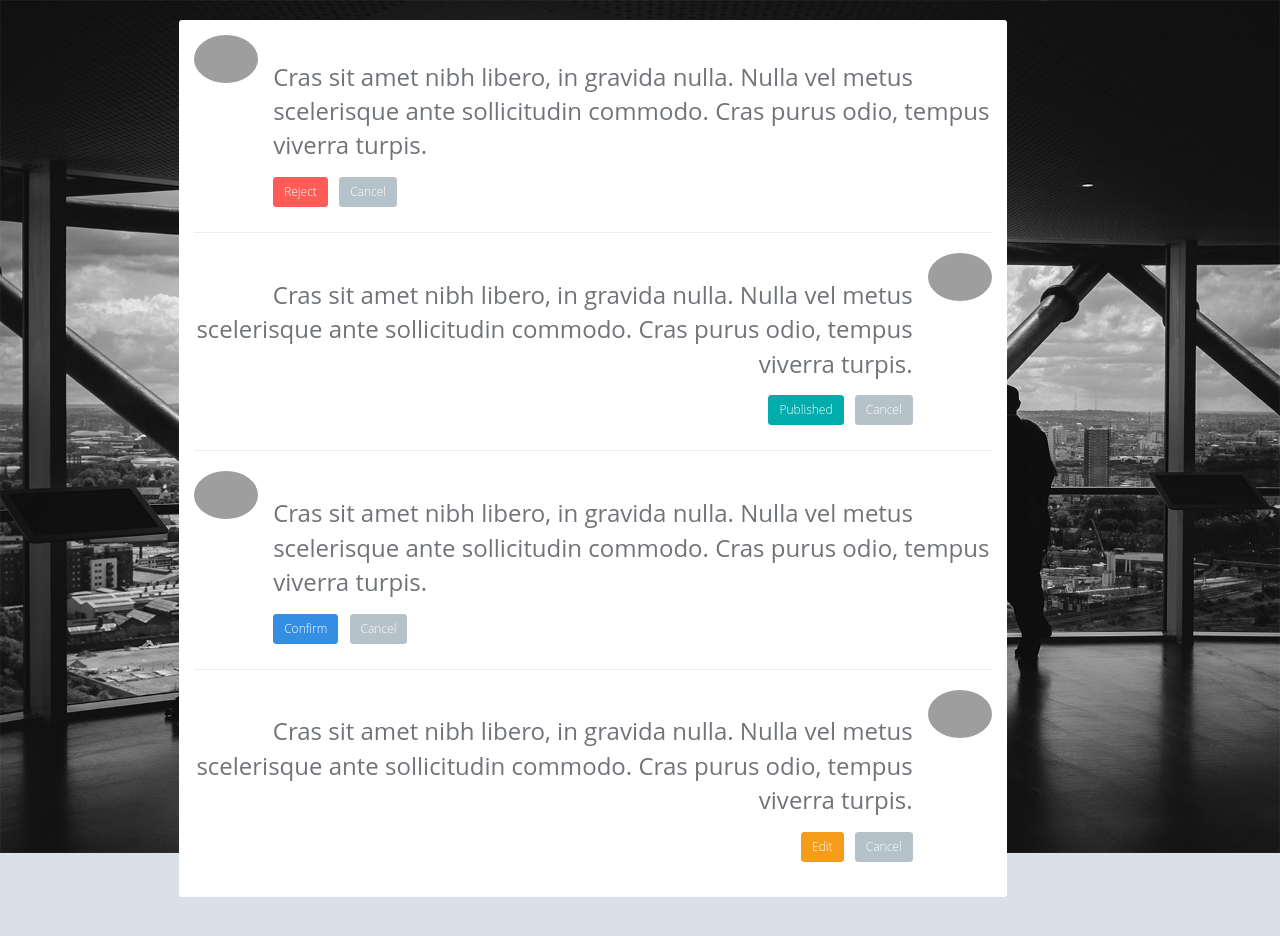
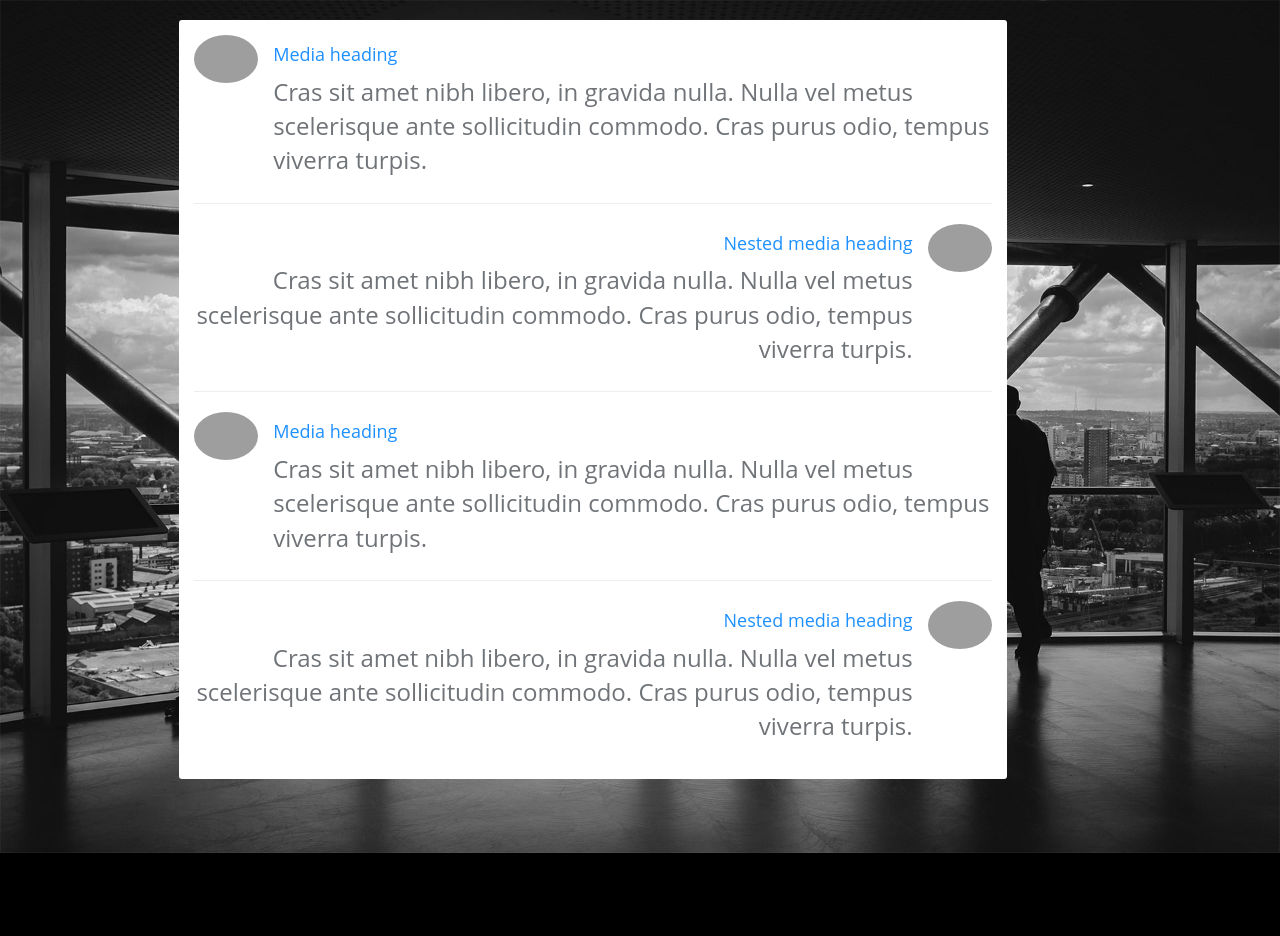
Before and after one commit to aleduarte06/smd_client, a website: page app/index.html at #/view1 in a window 1280 px wide. After the commit the page ends 859 px from the top, so only its background shows below. Drawn offline with nearby package versions, Linux system fonts and the light colour scheme; some packages are replaced by stand-ins of ours; grey boxes are pictures that could not be loaded; a script that the page names is missing.

Commit message:
view1 texto de usuario y fuera botones

```diff
--- a/app/css/app.css
+++ b/app/css/app.css
@@ -100,7 +100,7 @@
 .content.has-bg h4,
 .content.has-bg h5,
 .content.has-bg h6 {
-  color: #fff;
+  color: dodgerblue;
 }
 
 /*content bg*/
--- a/app/view1/view1.html
+++ b/app/view1/view1.html
@@ -3,15 +3,6 @@
         <div class="col-md-9 col-md-offset-1">
             <!-- begin panel -->
             <div class="panel" data-sortable-id="ui-media-object-4">
-                <!--<div class="panel-heading">-->
-                    <!--<div class="panel-heading-btn">-->
-                        <!--<a href="javascript:;" class="btn btn-xs btn-icon btn-circle btn-default" data-click="panel-expand"><i class="fa fa-expand"></i></a>-->
-                        <!--<a href="javascript:;" class="btn btn-xs btn-icon btn-circle btn-success" data-click="panel-reload"><i class="fa fa-repeat"></i></a>-->
-                        <!--<a href="javascript:;" class="btn btn-xs btn-icon btn-circle btn-warning" data-click="panel-collapse"><i class="fa fa-minus"></i></a>-->
-                        <!--<a href="javascript:;" class="btn btn-xs btn-icon btn-circle btn-danger" data-click="panel-remove"><i class="fa fa-times"></i></a>-->
-                    <!--</div>-->
-                    <!--<h4 class="panel-title">Media List with Button</h4>-->
-                <!--</div>-->
                 <div class="panel-body">
                     <ul class="media-list media-list-with-divider">
                         <li class="media media-sm">
@@ -19,22 +10,14 @@
                                 <img src="https://fbcdn-sphotos-f-a.akamaihd.net/hphotos-ak-xfp1/v/t1.0-9/1797491_10205207876990250_367916356386677787_n.jpg?oh=e1e3cd4dfc00fa24ab0a7795f1342767&oe=56B59C4C&__gda__=1456243653_a326c060e8b39a3d9d428e0760f24d9e" alt="" class="media-object rounded-corner" />
                             </a>
                             <div class="media-body">
-                                <h4 class="media-heading">Media heading</h4>
+                                <h4 class="">Media heading</h4>
                                 <p>Cras sit amet nibh libero, in gravida nulla. Nulla vel metus scelerisque ante sollicitudin commodo. Cras purus odio, tempus viverra turpis.</p>
-                                <p>
-                                    <a href="javascript:;" class="btn btn-sm btn-danger m-r-5">Reject</a>
-                                    <a href="javascript:;" class="btn btn-sm btn-default">Cancel</a>
-                                </p>
                             </div>
                         </li>
                         <li class="media media-sm">
                             <div class="media-body text-right">
-                                <h4 class="media-heading">Nested media heading</h4>
+                                <h4 class="">Nested media heading</h4>
                                 <p>Cras sit amet nibh libero, in gravida nulla. Nulla vel metus scelerisque ante sollicitudin commodo. Cras purus odio,  tempus viverra turpis.</p>
-                                <p>
-                                    <a href="javascript:;" class="btn btn-sm btn-success m-r-5">Published</a>
-                                    <a href="javascript:;" class="btn btn-sm btn-default">Cancel</a>
-                                </p>
                             </div>
                             <a class="media-right" href="javascript:;">
                                 <img src="https://fbcdn-sphotos-f-a.akamaihd.net/hphotos-ak-xfp1/v/t1.0-9/1797491_10205207876990250_367916356386677787_n.jpg?oh=e1e3cd4dfc00fa24ab0a7795f1342767&oe=56B59C4C&__gda__=1456243653_a326c060e8b39a3d9d428e0760f24d9e" alt="" class="media-object rounded-corner" />
@@ -45,22 +28,14 @@
                                 <img src="https://fbcdn-sphotos-f-a.akamaihd.net/hphotos-ak-xfp1/v/t1.0-9/1797491_10205207876990250_367916356386677787_n.jpg?oh=e1e3cd4dfc00fa24ab0a7795f1342767&oe=56B59C4C&__gda__=1456243653_a326c060e8b39a3d9d428e0760f24d9e" alt="" class="media-object rounded-corner" />
                             </a>
                             <div class="media-body">
-                                <h4 class="media-heading">Nested media heading</h4>
+                                <h4 class="">Media heading</h4>
                                 <p>Cras sit amet nibh libero, in gravida nulla. Nulla vel metus scelerisque ante sollicitudin commodo. Cras purus odio, tempus viverra turpis.</p>
-                                <p>
-                                    <a href="javascript:;" class="btn btn-sm btn-primary m-r-5">Confirm</a>
-                                    <a href="javascript:;" class="btn btn-sm btn-default">Cancel</a>
-                                </p>
                             </div>
                         </li>
                         <li class="media media-sm">
                             <div class="media-body text-right">
-                                <h4 class="media-heading">Nested media heading</h4>
+                                <h4 class="">Nested media heading</h4>
                                 <p>Cras sit amet nibh libero, in gravida nulla. Nulla vel metus scelerisque ante sollicitudin commodo. Cras purus odio,  tempus viverra turpis.</p>
-                                <p>
-                                    <a href="javascript:;" class="btn btn-sm btn-warning m-r-5">Edit</a>
-                                    <a href="javascript:;" class="btn btn-sm btn-default">Cancel</a>
-                                </p>
                             </div>
                             <a class="media-right" href="javascript:;">
                                 <img src="https://fbcdn-sphotos-f-a.akamaihd.net/hphotos-ak-xfp1/v/t1.0-9/1797491_10205207876990250_367916356386677787_n.jpg?oh=e1e3cd4dfc00fa24ab0a7795f1342767&oe=56B59C4C&__gda__=1456243653_a326c060e8b39a3d9d428e0760f24d9e" alt="" class="media-object rounded-corner" />
```
Also changed, not shown: app/css/style.css.
